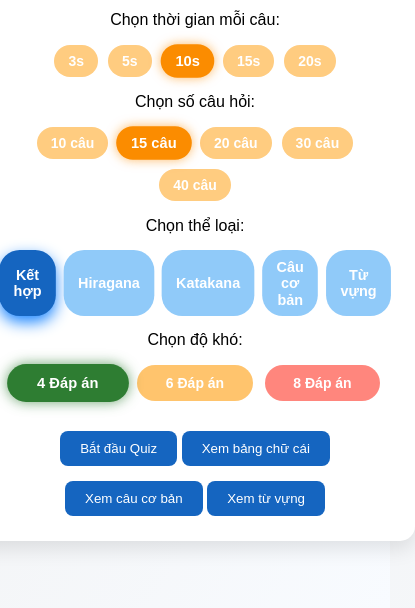
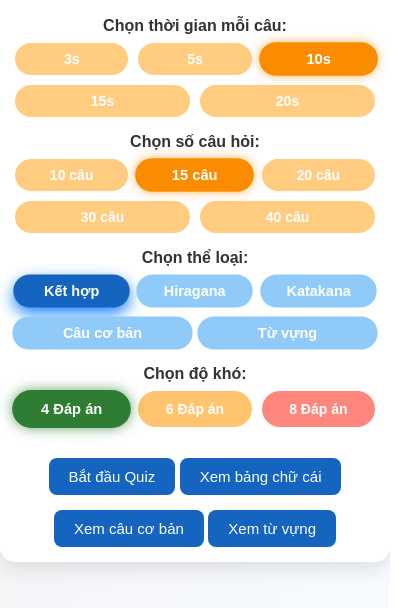
Before and after one commit to HungTran461/Nihongo-Quiz, a plain HTML site: page index.html in a window 390 px wide. Shown: the part 236-844 px from the top of the page, 415 px wide, since content can reach past the window. Drawn offline with Linux system fonts and the light colour scheme; a script that the page names is missing.

Commit message:
Update style.css

```diff
--- a/style.css
+++ b/style.css
@@ -630,3 +630,103 @@ button.start-btn:hover, button.end-btn:hover {
   box-shadow: 0 6px 14px rgba(28, 134, 255);
   transform: scale(1.03);
 }
+
+.quiz-app {
+  display: flex;
+  flex-direction: column;
+  min-height: 100vh;
+  z-index: 1;
+}
+
+.quiz-header, .quiz-footer {
+  text-align: center;
+  padding: 10px;
+}
+
+.quiz-content {
+  flex: 1;
+  display: flex;
+  justify-content: center;
+  align-items: flex-start;
+  padding: 20px;
+}
+
+.quiz-wrapper {
+  width: 100%;
+  max-width: 500px;
+}
+
+/* Responsive: tự co khi màn nhỏ */
+@media (max-width: 600px) {
+  .quiz-wrapper {
+    width: 95%;
+    padding: 15px;
+  }
+  .char {
+    font-size: 48px;
+  }
+  .option-btn {
+    font-size: 16px;
+    padding: 10px;
+  }
+}
+
+/* Đảm bảo quiz-wrapper nằm giữa */
+.quiz-wrapper {
+  background: #fff;
+  padding: 25px 30px;
+  border-radius: 15px;
+  box-shadow: 0 8px 20px rgba(0,0,0,0.1);
+  text-align: center;
+  width: 100%;
+  max-width: 520px;
+  margin: 20px auto;
+}
+
+/* Khoảng cách rõ ràng giữa các nhóm chọn */
+.quiz-wrapper p {
+  margin: 12px 0 6px;
+  font-weight: 600;
+  color: #333;
+}
+
+/* Gom nút thành block đẹp */
+.time-buttons, .count-buttons, .type-buttons, .difficulty-buttons {
+  display: flex;
+  flex-wrap: wrap;
+  justify-content: center;
+  gap: 10px;
+  margin: 8px 0 16px;
+}
+
+/* Nút chung */
+.time-btn, .count-btn, .type-btn, .difficulty-btn, .start-btn, .end-btn {
+  min-width: 70px;
+  text-align: center;
+  white-space: nowrap;
+}
+
+/* Nhóm nút hành động */
+.start-btn, .end-btn {
+  margin-top: 10px;
+  padding: 10px 18px;
+  font-size: 15px;
+}
+
+/* Responsive cho mobile */
+@media (max-width: 600px) {
+  .quiz-wrapper {
+    width: 95%;
+    padding: 15px;
+  }
+  .char {
+    font-size: 56px;
+  }
+  .option-btn {
+    font-size: 16px;
+    padding: 10px;
+  }
+  .time-btn, .count-btn, .type-btn, .difficulty-btn {
+    flex: 1 1 100px;  /* cho nút tự giãn đều */
+  }
+}
```
